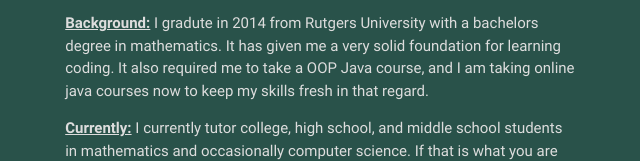
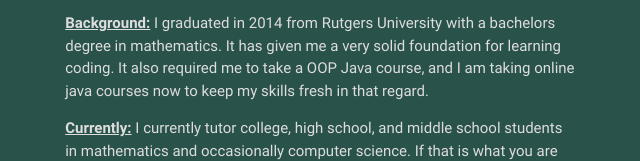
Before and after one commit to bjk116/PersonalPortfolio, a website: page views/index.html in a window 1280 px wide. Shown: the part 366-527 px from the top of the page, 586-1226 px from the left. Drawn offline with nearby package versions, Linux system fonts and the light colour scheme; files that its build step writes are made by us from their sources; files whose address does not match are found by name.

Commit message:
Fixed typo

```diff
--- a/views/index.html
+++ b/views/index.html
@@ -35,7 +35,7 @@
 			<div class = "col m5">
 				<h2><b><u>About Me</u></b></h2>
 				<p><b><u>About:</u> </b> Hi!  I'm Brian Karabinchak.  I'm an aspiring full stack web developer.  I've been honing my developing skills the last 6 months learning the MERN stack.  I am looking for a developing job (full time/contract) this fall in the NY/NJ/PA region.</p>
-				<p><b><u>Background:</u> </b> I gradute in 2014 from Rutgers University with a bachelors degree in mathematics.  It has given me a very solid foundation for learning coding.  It also required me to take a OOP Java course, and I am taking online java courses now to keep my skills fresh in that regard.</p>
+				<p><b><u>Background:</u> </b> I graduated in 2014 from Rutgers University with a bachelors degree in mathematics.  It has given me a very solid foundation for learning coding.  It also required me to take a OOP Java course, and I am taking online java courses now to keep my skills fresh in that regard.</p>
 				<p><b><u>Currently:</u> </b> I currently tutor college, high school, and middle school students in mathematics and occasionally computer science.  If that is what you are looking for, go to the <a href="#contact-me">contact me</a> section!</p>
 			</div>
 		</div>
```
